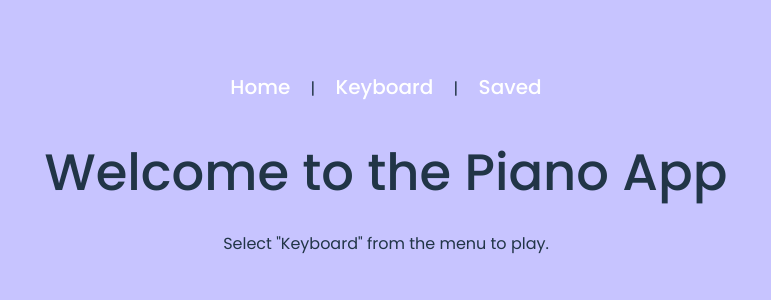
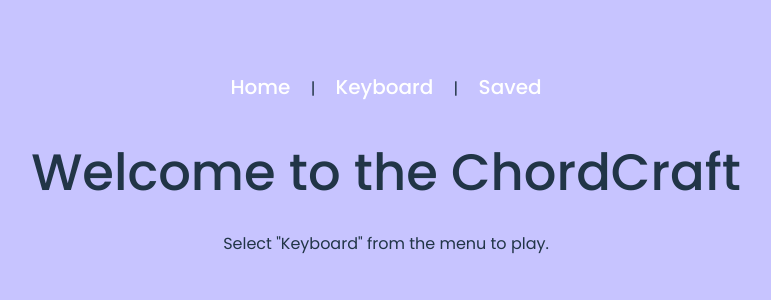
Before and after one commit to yivwon/geesehacks, a React (Vite) app in the folder music-app/frontend/: page / in a window 1280 px wide. Shown: the top 300 px of the page, without its empty margins (254-1025 px from the left). Built offline with nearby package versions, Linux system fonts and the light colour scheme; no server answers.

Commit message:
Change title

```diff
--- a/music-app/frontend/src/App.jsx
+++ b/music-app/frontend/src/App.jsx
@@ -249,7 +249,7 @@ function App() {
 function Home() {
     return (
         <div className="home-content">
-            <h1>Welcome to the Piano App</h1>
+            <h1>Welcome to the ChordCraft</h1>
             <p>Select "Keyboard" from the menu to play.</p>
         </div>
     );
```
